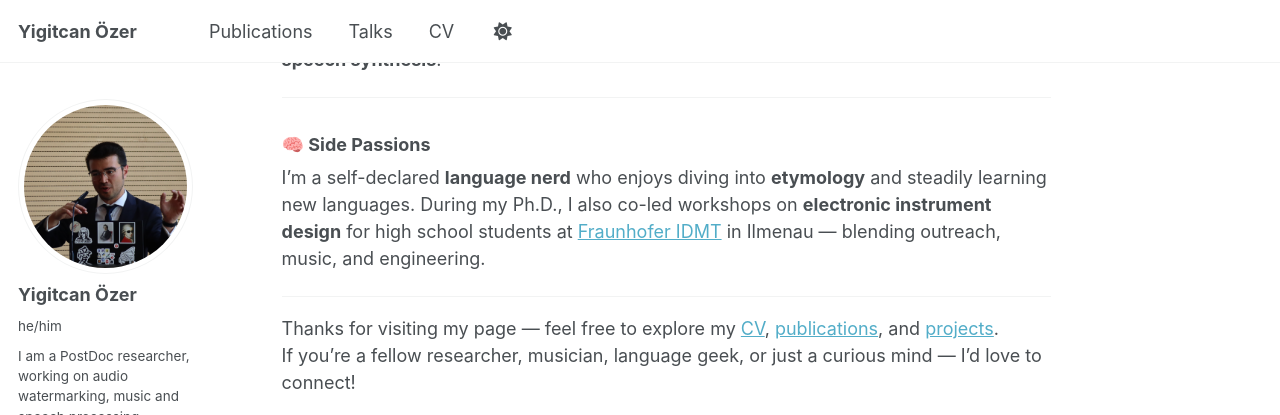
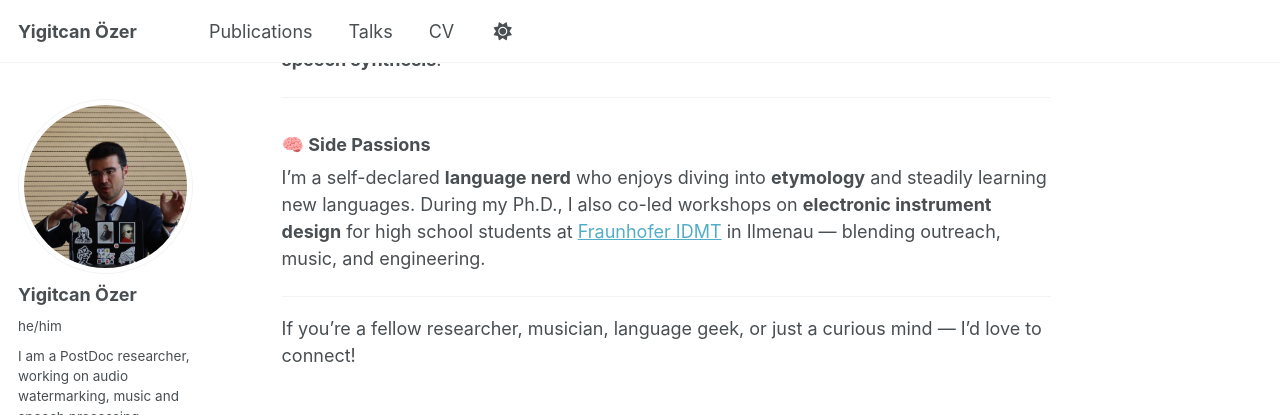
Before and after one commit to yiitozer/yiitozer.github.io, a Jekyll site: the page built from _pages/about.md, in a window 1280 px wide and 900 px high, scrolled down 963 px, cut to the strip 0-415 px from the top of the window. Built offline with Jekyll 4.4.1, drawn with Linux system fonts in a browser that asks for light colours; some web fonts are replaced.

Commit message:
omit the cringe stuff.

```diff
--- a/_pages/about.md
+++ b/_pages/about.md
@@ -20,7 +20,6 @@ After earning my B.Sc. from [Bilkent University](https://w3.bilkent.edu.tr/bilke
 During my Ph.D., I pursued a project deeply connected to my identity as a **pianist**. I’ve always dreamed of playing a piano concerto with an orchestra — but instead of waiting for that opportunity, I decided to create it myself. This led to my work on **source separation of piano concertos**, enabling me to extract orchestral parts from recordings and play alongside them. This journey resulted in a personally meaningful integration of science and art. One highlight was performing with Mozart’s Piano Concerto in D minor using a custom orchestral backing generated as a final product of my Ph.D.:
 
 ### 🎧 Listen
-
 <audio controls>
   <source src="/assets/audio/Mozart_KV466-01_OezerMarkevitch_OP_reverb.mp3" type="audio/mpeg">
   Your browser does not support the audio element.
@@ -41,6 +40,4 @@ Before returning to research, I spent three years in industry. At an American st
 I'm a self-declared **language nerd** who enjoys diving into **etymology** and steadily learning new languages. During my Ph.D., I also co-led workshops on **electronic instrument design** for high school students at [Fraunhofer IDMT](https://www.idmt.fraunhofer.de/en.html) in Ilmenau — blending outreach, music, and engineering.
 
 ---
-
-Thanks for visiting my page — feel free to explore my [CV](/cv/), [publications](/publications/), and [projects](/projects/).
 If you're a fellow researcher, musician, language geek, or just a curious mind — I’d love to connect!
```
